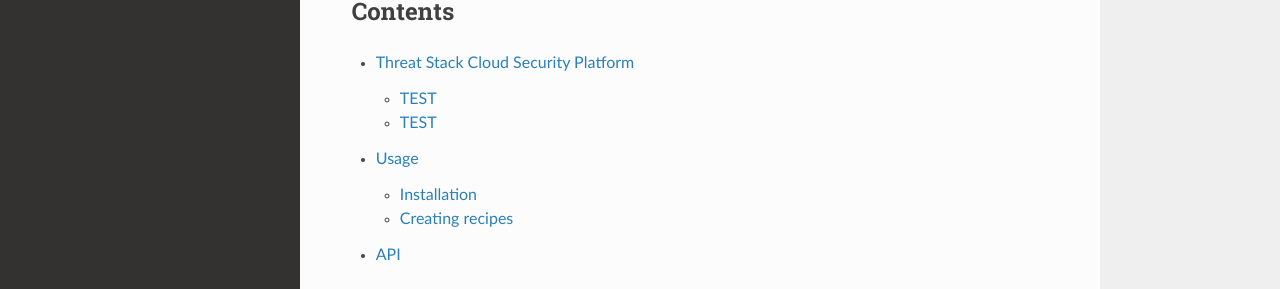
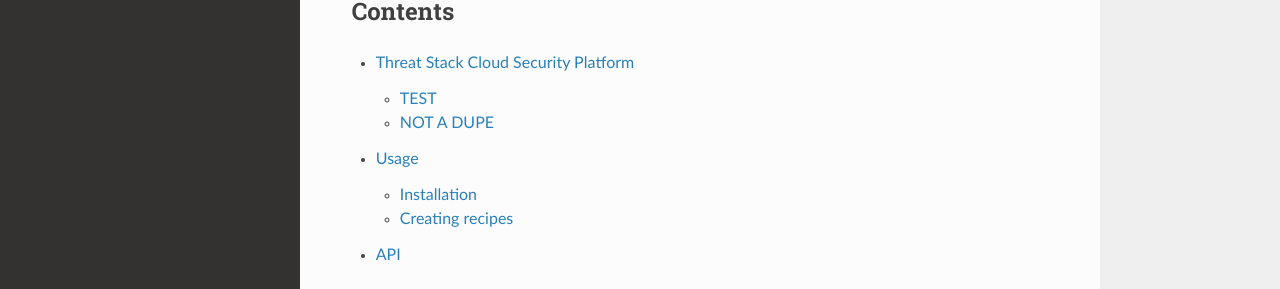
Before and after one commit to skrizzy16/rtdtest94, a Sphinx documentation site: the page built from docs/source/index.rst, in a window 1280 px wide and 900 px high, scrolled down 555 px. Shown: the part 444-733 px from the top of the window. Built offline with Sphinx 7.4.7 and the Read the Docs theme 2.0.0, drawn with Linux system fonts in a browser that asks for light colours.

Commit message:
Update Threat Stack Cloud Security Platform.rst

```diff
--- a/docs/source/Threat Stack Cloud Security Platform.rst
+++ b/docs/source/Threat Stack Cloud Security Platform.rst
@@ -12,5 +12,5 @@ TEST
 
    (.venv) $ pip TEST
 
-TEST
+NOT A DUPE
 ----------------
```
